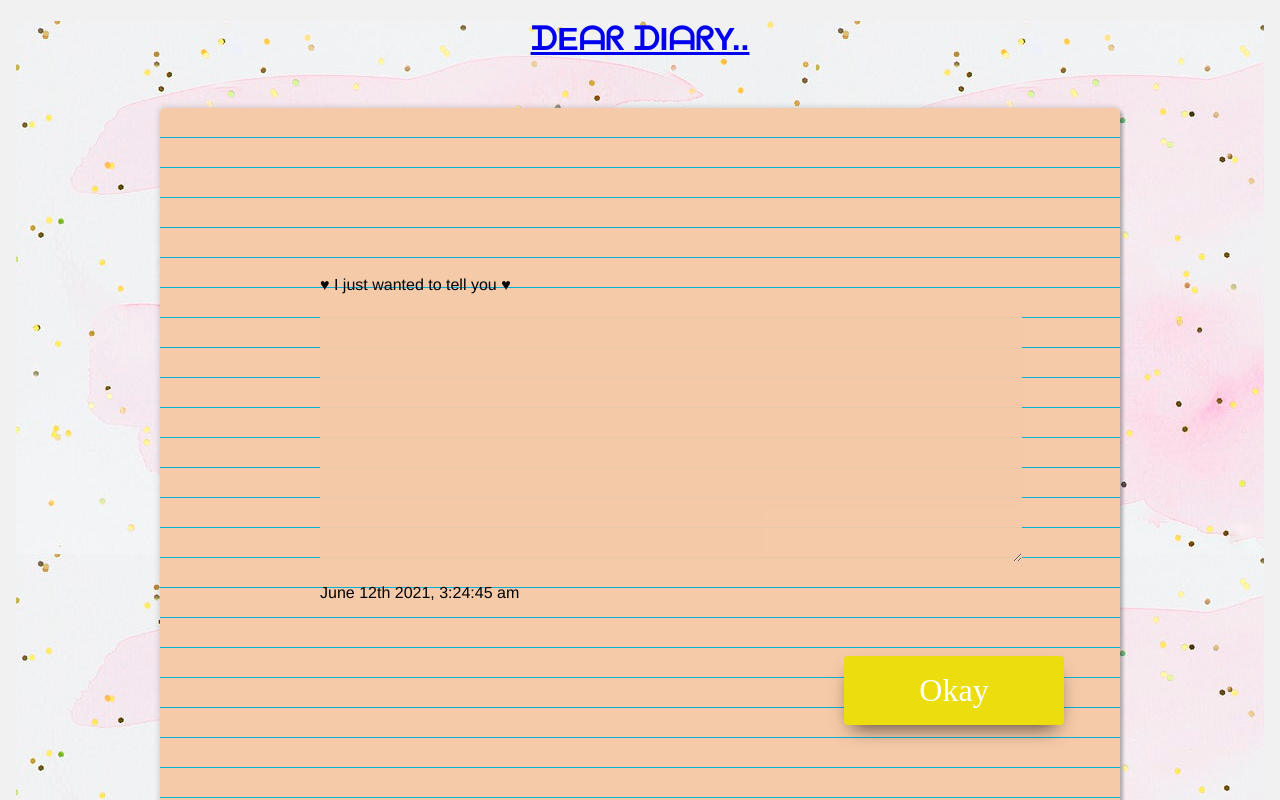
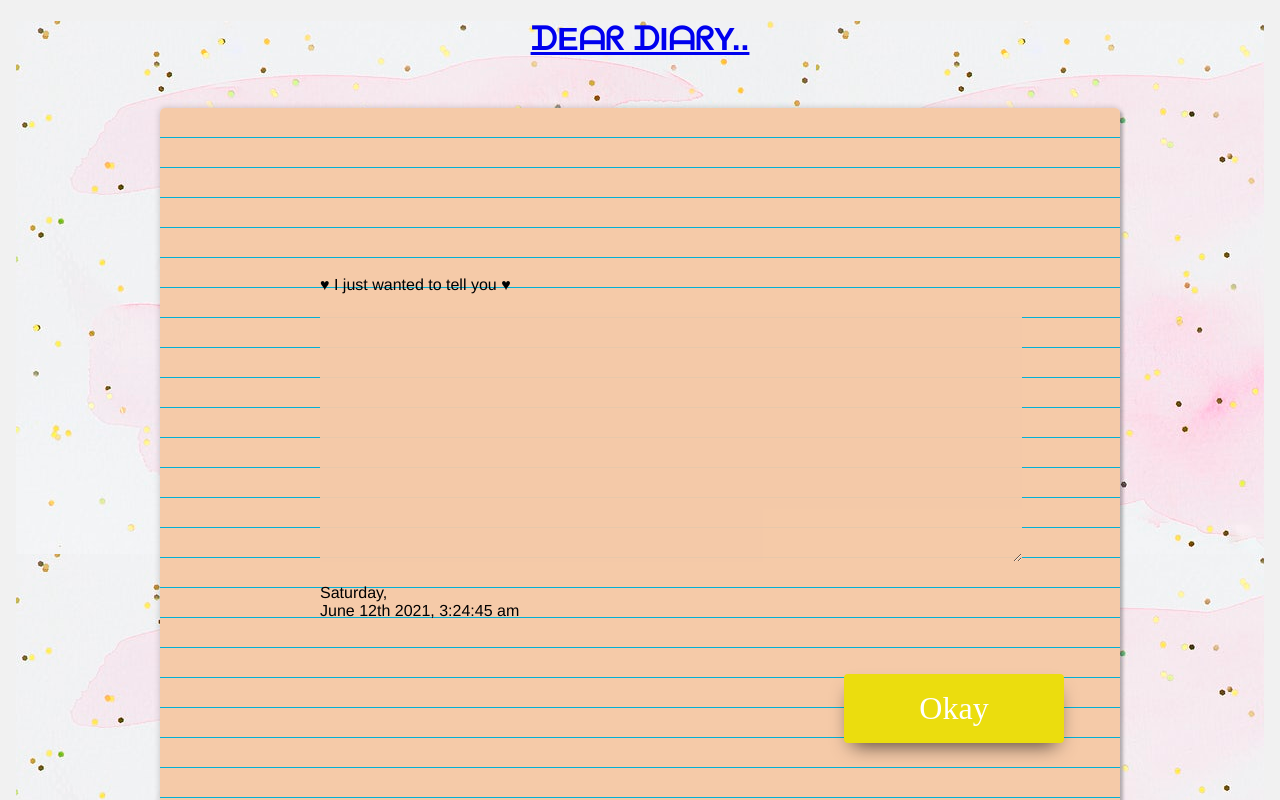
Before and after one commit to amcmullen9291/DearDiary, a React (Create React App) app in the folder frontend/: page /entry in a window 1280 px wide. Shown: the top 800 px of the page. Built offline with nearby package versions, Linux system fonts and the light colour scheme; the HTML template or start-up script is replaced by a standard one.

Commit message:
safety commit. added Day to Date

```diff
--- a/frontend/src/Components/Entry.js
+++ b/frontend/src/Components/Entry.js
@@ -8,7 +8,8 @@ class Home extends React.Component {
     super(props)
     this.state = {
       currentDate: new Date(),
-      today: moment(new Date()).format("MMMM Do YYYY, h:mm:ss a")
+      day : moment(new Date()).format("dddd"),
+      date: moment(new Date()).format("MMMM Do YYYY, h:mm:ss a")
   }
 }
 
@@ -26,7 +27,8 @@ class Home extends React.Component {
             <br/>
             <textarea className="papers" name="content"></textarea><br/>
             <br/>
-              {this.state.today}
+            {this.state.day}, <br/>
+              {this.state.date}
             <br/>
             <br/>
             {/* <input className="entrySubmit" type="submit" name="submit" value="Okay"></input> */}
```
